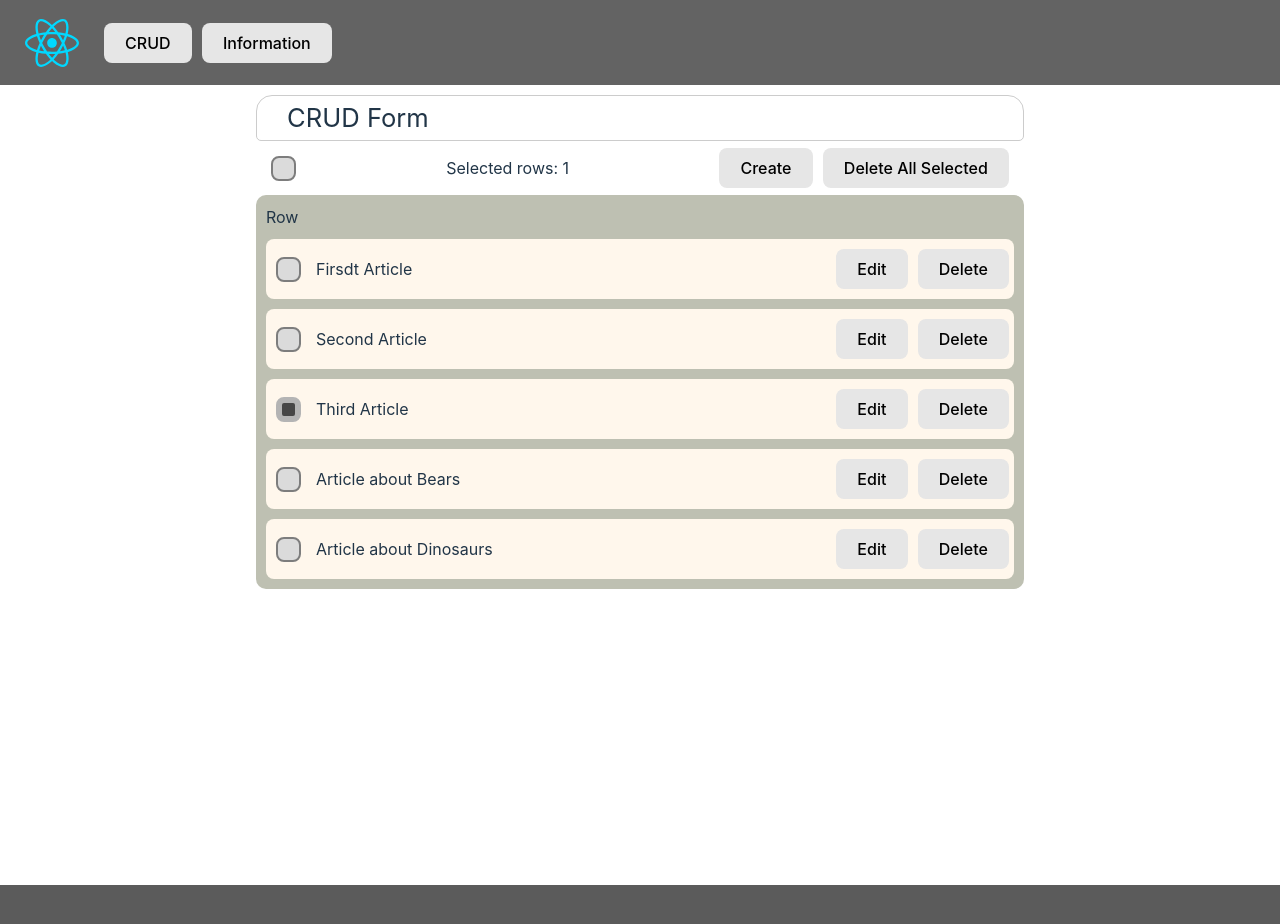
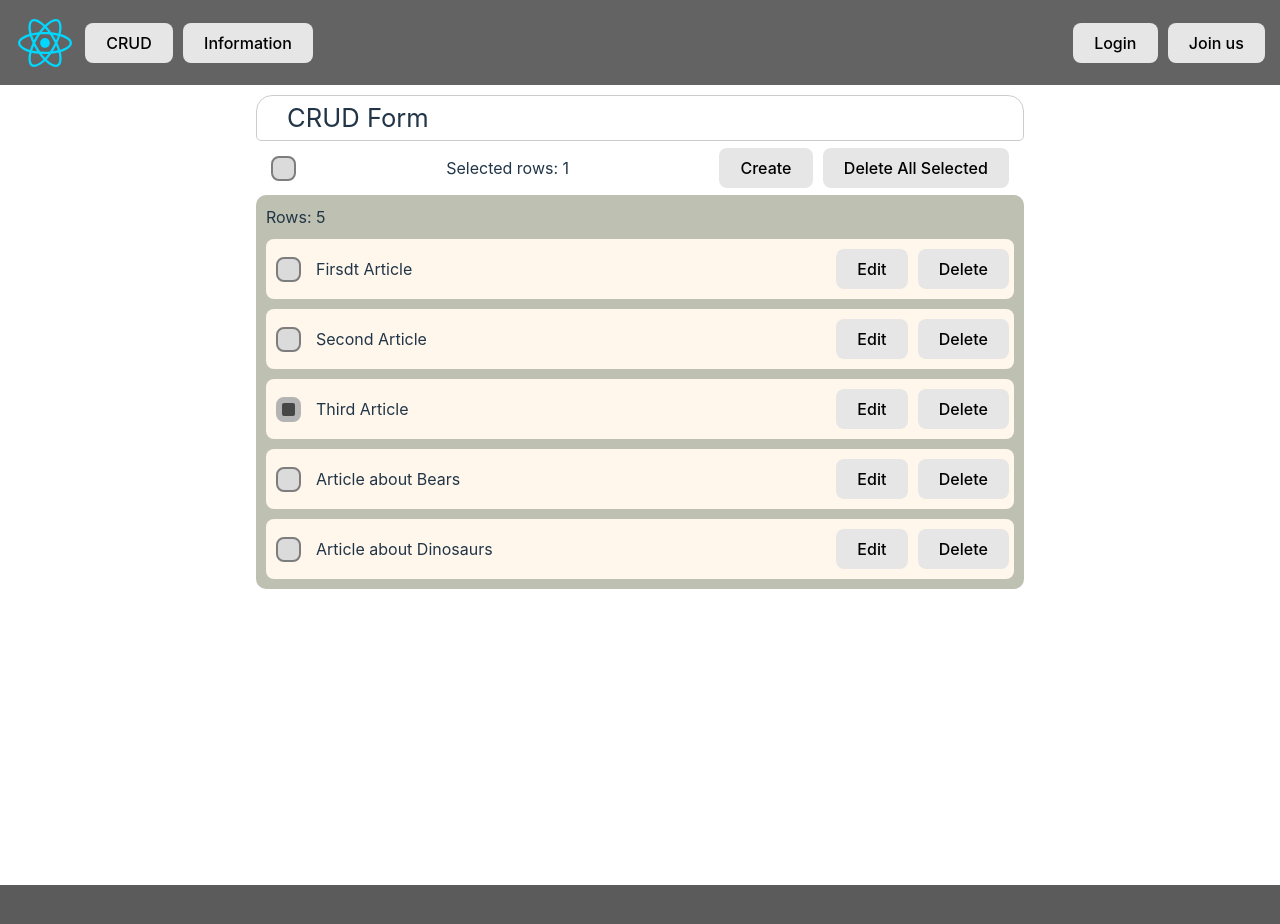
Before and after one commit to ArturKe/react-app, a React (Vite) app: page / in a window 1280 px wide. Shown: the top 924 px of the page. Built offline with nearby package versions, Linux system fonts and the light colour scheme.

Commit message:
Styles updated

```diff
--- a/src/components/Lists/list/ListComponent.jsx
+++ b/src/components/Lists/list/ListComponent.jsx
@@ -98,6 +98,7 @@ export default function ListComponent (props) {
     const checkSelectedRecords = () => {
         const amountRecords = (items.filter((record) => record.selected ) || []).length
         setAmountSelectedRecords(amountRecords)
+        setAmountRecords(items.length)
     }
     useEffect(() => {
         checkSelectedRecords()
@@ -140,6 +141,7 @@ export default function ListComponent (props) {
     const [warnModalId, setWarnModalId] = useState(0)
     const [warnModalType, setWarnModalType] = useState('')
     const [amountSelectedRecords, setAmountSelectedRecords] = useState(0)
+    const [amountRecords, setAmountRecords] = useState(0)
 
     const modalWarn = () => {
         return warnModalVisible ?
@@ -179,8 +181,8 @@ export default function ListComponent (props) {
                 </div>
             </div>
             <div className='list-content'>
-                <div className='list-content-item'>Row</div>
-                {items.map((item, index) => {
+                <div className='list-content-item'>Rows: {amountRecords}</div>
+                {items.map(item => {
                     return <ListItem
                         eventDelete = {deleteRecordEvent}
                         eventEdit = {editRecordEvent}
--- a/src/components/forms/edit/EditForm.css
+++ b/src/components/forms/edit/EditForm.css
@@ -7,4 +7,12 @@ input {
     border: 1px solid #cacaca;
     border-radius: 10px;
     margin-bottom: 5px;
+    transition: all 0.3s;
 }
+
+input:focus-visible {
+    outline: none !important;
+    border-bottom: 3px solid rgb(69, 69, 69);
+    padding-left: 15px;
+    transition: all 0.3s;
+}
--- a/src/components/header/Header.jsx
+++ b/src/components/header/Header.jsx
@@ -13,7 +13,10 @@ export default function Header (props) {
                 <Button>CRUD</Button>
                 <Button>Information</Button>
             </div>
-            {props.children}
+            <div className='header_component_user-control'>
+                <Button>Login</Button>
+                <Button>Join us</Button>
+            </div>
         </div>
     )
 }
--- a/src/components/header/header.css
+++ b/src/components/header/header.css
@@ -1,13 +1,15 @@
 .header_component {
     min-height: 65px;
-    display: flex;
+    display: grid;
+    grid-template-columns: 60px 1fr 1fr;
     gap: 10px;
     align-items: center;
-    padding: 10px;
+    padding: 10px 15px;
     background-color: #636363;
 }
 .header_component-logo {
     display: flex;
+    justify-content: center;
 }
 
 .header_component-buttons {
@@ -15,9 +17,14 @@
     flex-wrap: wrap;
     gap: 10px;
 }
-
+.header_component_user-control {
+    display: flex;
+    flex-wrap: wrap;
+    gap: 10px;
+    justify-self: end;
+    justify-content: end;
+}
 .logo {
     height: 3em;
     will-change: filter;
-    margin: 0 15px;
 }
--- a/src/layouts/Page/PageLayout.css
+++ b/src/layouts/Page/PageLayout.css
@@ -12,7 +12,7 @@
 }
 .page-content-center {
     width: 60%;
-    min-width: 350px;
+    min-width: 360px;
 }
 .page-footer {
     width: 100%;
```
